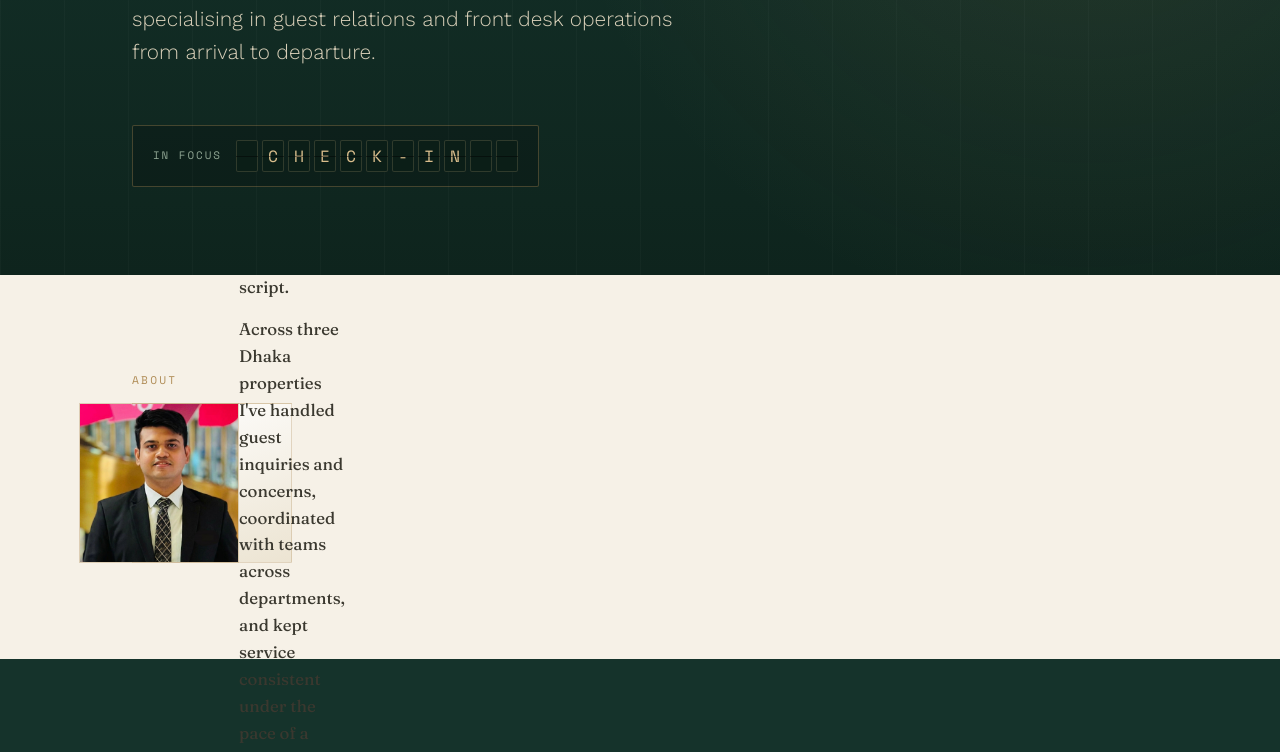
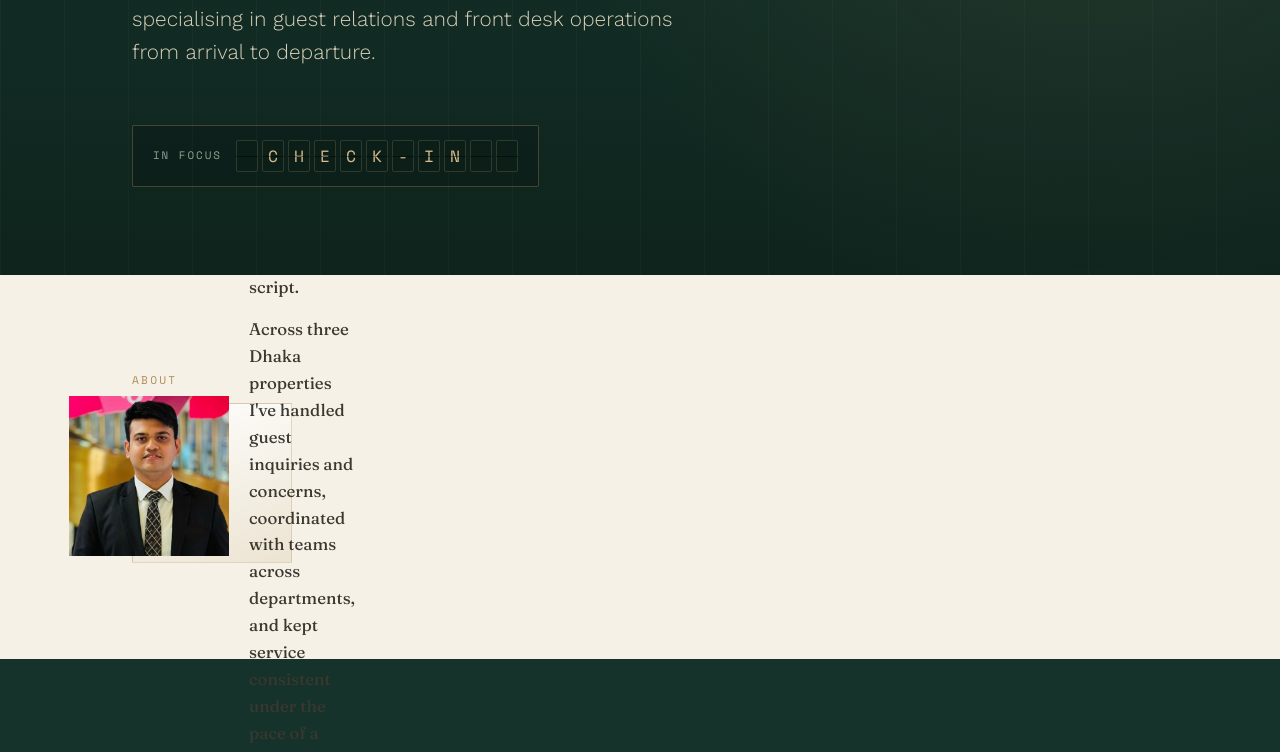
Before and after one commit to naim-h07/naim-h07.github.io, a plain HTML site: page index.html in a window 1280 px wide. Shown: the part 326-1078 px from the top of the page. Drawn offline with nearby package versions, Linux system fonts and the light colour scheme.

Commit message:
Update index.html

```diff
--- a/index.html
+++ b/index.html
@@ -480,7 +480,7 @@
     <div class="kicker">About</div>
     <div class="about-grid">
       <div class="monogram">
-<img src="asset/photo1.jpeg" alt="Naim Hashan" style="width: 160px; height: 160px; object-fit: cover; border: 1px solid var(--rule);">
+<img src="asset/photo1.jpeg" alt="Naim Hashan" style="width: 160px; height: 160px; object-fit: cover; float: left; margin-right: 20px; margin-bottom: 15px;">
         <div>
         <p>Every stay begins and ends at the front desk — that's where I work. I focus on turning a routine check-in into a welcome, and a checkout into a reason to come back, through attention to detail and genuine hospitality rather than a script.</p>
         <p>Across three Dhaka properties I've handled guest inquiries and concerns, coordinated with teams across departments, and kept service consistent under the pace of a busy lobby. Alongside the front desk, I've run photography ventures and taught as an instructor — and I'm now completing a Master's in Management Information Systems, bringing a more analytical eye to hospitality operations.</p>
```
